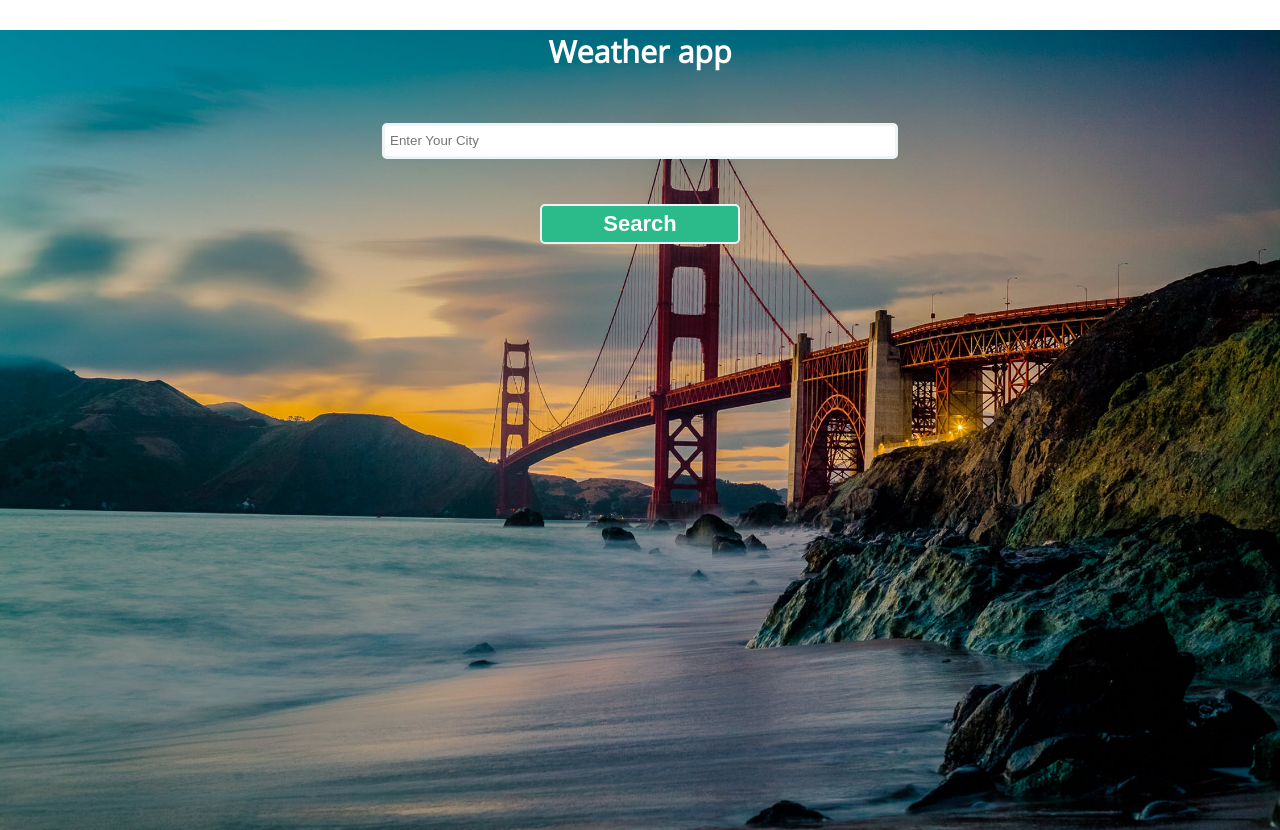
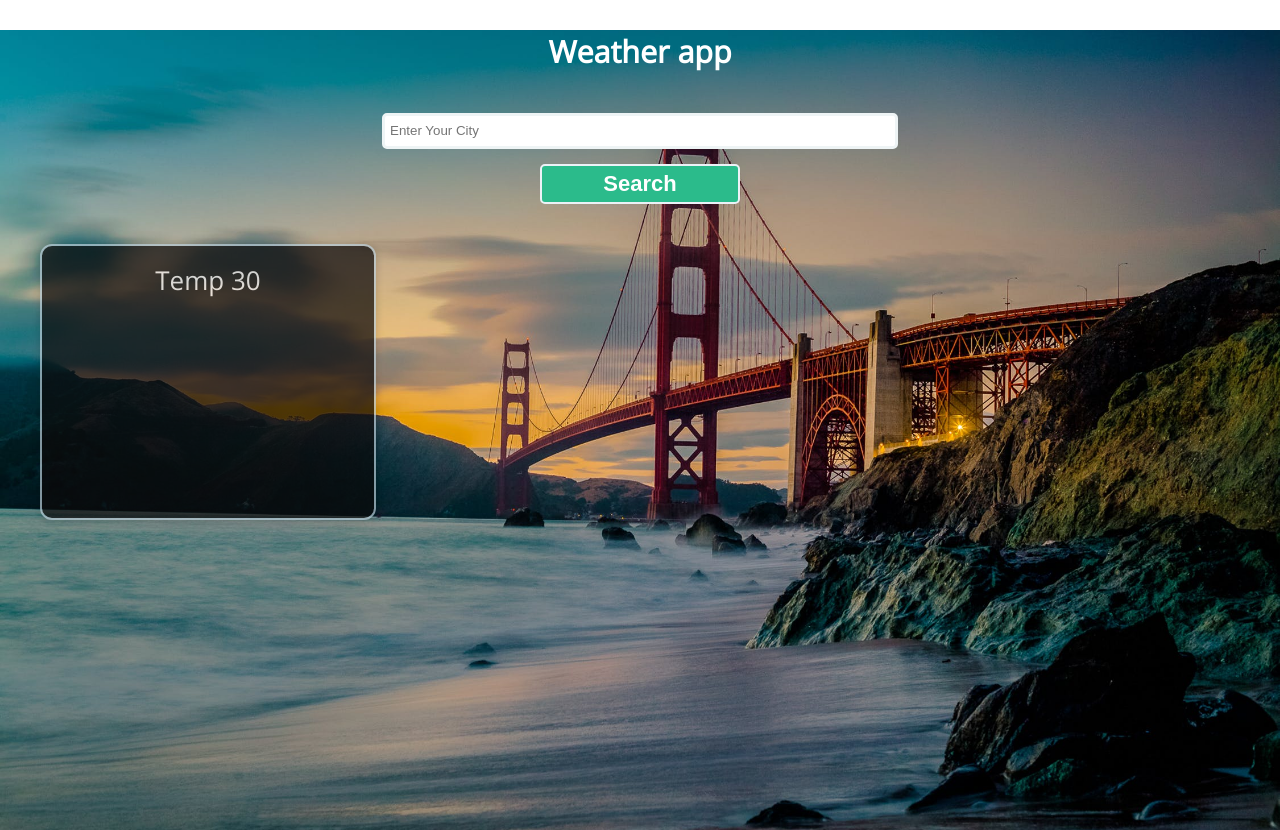
Before and after one commit to dj221ai/weatherAppReact, a React (Create React App) app: page / in a window 1280 px wide. Built offline with nearby package versions, Linux system fonts and the light colour scheme.

Commit message:
card updated

```diff
--- a/src/App.css
+++ b/src/App.css
@@ -1,6 +1,6 @@
+@import url(https://fonts.googleapis.com/css?family=Open+Sans);
 .main {
   /* background-image: "images/bkg.jpg"; */
-  @import url(https://fonts.googleapis.com/css?family=Open+Sans);
   background: url("./images/background.jpg");
   background-repeat: no-repeat;
   background-attachment: fixed;
--- a/src/components/Search/Searchbar.css
+++ b/src/components/Search/Searchbar.css
@@ -7,8 +7,8 @@
   cursor: pointer;
   transition: 0.8s;
   margin-top: 5px;
-  margin-bottom: 5px;
-  padding: 20px;
+  /* margin-bottom: 5px; */
+  padding: 10px;
 }
 
 .searchTerm {
--- a/src/components/Search/Weather.js
+++ b/src/components/Search/Weather.js
@@ -1,12 +1,16 @@
 import React from "react";
 import Button from "../UI/Button";
 import Searchbar from "./Searchbar";
+import Cards from "../UI/Cards";
 
 const Weather = (props) => {
     return (
         <>
             <Searchbar />
             <Button type="submit">Search</Button>
+            <Cards>
+                Temp 30
+            </Cards>
         </>
     )
 }
--- a/src/components/UI/Cards.js
+++ b/src/components/UI/Cards.js
@@ -0,0 +1,15 @@
+import React from "react";
+import styles from './Cards.module.css';
+
+
+const Cards = (props) => {
+    return (
+        <>
+            <div className={`${styles.card} ${props.className}`}>
+                {props.children}
+            </div>
+        </>
+    )
+}
+
+export default Cards;
--- /dev/null
+++ b/src/components/UI/Cards.module.css
@@ -0,0 +1,14 @@
+.card {
+    box-shadow: 0 4px 8px 0 rgba(0, 0, 0, 0.2);
+    padding: 16px;
+    text-align: center;
+    border: 2px solid #bacdd8;
+    border-radius: 12px;
+    box-shadow: 0 1px 8px rgba(0, 0, 0, 0.25);
+    background-color: #0b0808;
+    color: rgb(253, 249, 249);
+    margin: 5vh;
+    max-width: 300px;
+    min-height: 30vh;
+    opacity: 0.7;
+}
--- a/src/components/UI/button.module.css
+++ b/src/components/UI/button.module.css
@@ -5,10 +5,10 @@
     width: 200px;
     height: 40px;
     color: white;
-    padding: 0.25rem 1rem;
+    padding: 5px;
     cursor: pointer;
     font-weight: bold;
-    margin-top: 20px;
+    margin-top: 5px;
     font-size: calc(6px + 2vmin);
 }
 
```
Also changed, not shown: src/components/UI/Cards.css (deleted).
